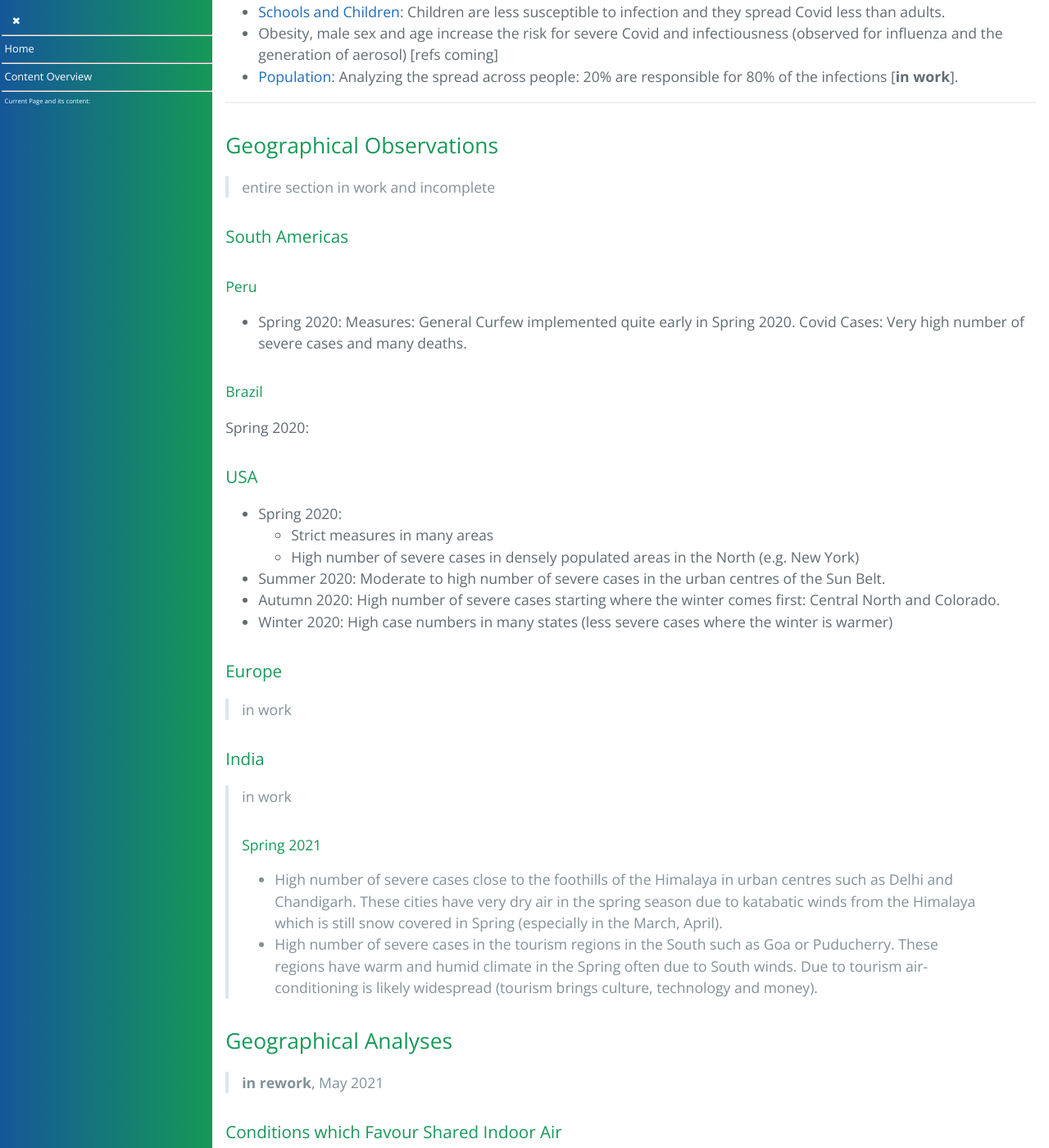
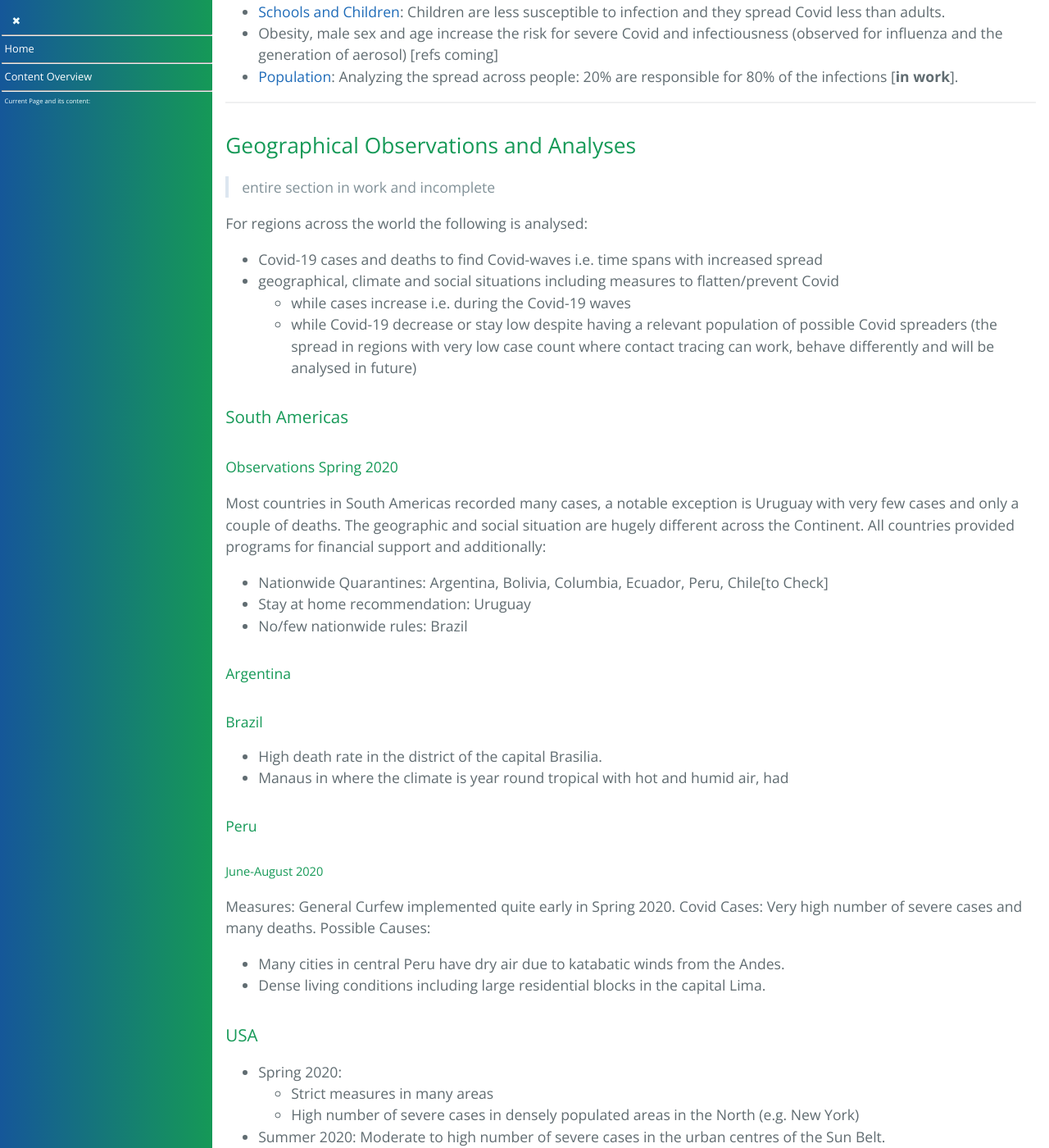
Before and after one commit to forestgrape/coronavirus, a Jekyll site: the page built from 5_epidemiological/spread_analyses.md, in a window 1280 px wide and 1400 px high, scrolled down 4466 px. Shown: the whole window at 82% size. Built offline with Jekyll 4.4.1, drawn with Linux system fonts in a browser that asks for light colours; our own code applies the rules of GitHub Pages for plain Markdown files; some of the changed text lies outside the part shown.

Commit message:
clarifications and per region observations and analyses

```diff
--- a/5_epidemiological/spread_analyses.md
+++ b/5_epidemiological/spread_analyses.md
@@ -6,12 +6,12 @@
   * [Summary Geographical Observations and Analyses](#summary-geographical-observations-and-analyses)
   * [Summary Situation Analyses](#summary-situation-analyses)
   * [The Susceptibility and Infectiousness varies across People and depends on Biological Factors](#the-susceptibility-and-infectiousness-varies-across-people-and-depends-on-biological-factors)
-* [Geographical Observations](#geographical-observations)
+* [Geographical Observations and Analyses](#geographical-observations-and-analyses)
   * [South Americas](#south-americas)
   * [USA](#usa)
   * [Europe](#europe)
   * [India](#india)
-* [Geographical Analyses](#geographical-analyses)
+* [Findings from Geographical Analyses](#findings-from-geographical-analyses)
   * [Conditions which Favour Shared Indoor Air](#conditions-which-favour-shared-indoor-air)
   * [Air Humidity](#air-humidity)
   * [Dirty Air Exposure](#dirty-air-exposure)
@@ -126,17 +126,38 @@ The susceptibility and infectiousness are correlated and depend on factors such
 
 ---
 
-## Geographical Observations
+## Geographical Observations and Analyses
 > entire section in work and incomplete
 
+For regions across the world the following is analysed:
+* Covid-19 cases and deaths to find Covid-waves i.e. time spans with increased spread
+* geographical, climate and social situations including measures to flatten/prevent Covid
+  * while cases increase i.e. during the Covid-19 waves
+  * while Covid-19 decrease or stay low despite having a relevant population of possible Covid spreaders (the spread in regions with very low case count where contact tracing can work, behave differently and will be analysed in future)
+
+
 ### South Americas
-#### Peru
-* Spring 2020:
-    Measures: General Curfew implemented quite early in Spring 2020.
-    Covid Cases: Very high number of severe cases and many deaths.
+#### Observations Spring 2020
+Most countries in South Americas recorded many cases, a notable exception is Uruguay with very few cases and only a couple of deaths. The geographic and social situation are hugely different across the Continent.
+All countries provided programs for financial support and additionally:
+- Nationwide Quarantines: Argentina, Bolivia, Columbia, Ecuador, Peru, Chile[to Check]
+- Stay at home recommendation: Uruguay
+- No/few nationwide rules: Brazil
+
+#### Argentina
 
 #### Brazil
-Spring 2020:
+* High death rate in the district of the capital Brasilia.
+* Manaus in where the climate is year round tropical with hot and humid air, had
+
+#### Peru
+##### June-August 2020
+Measures: General Curfew implemented quite early in Spring 2020.
+Covid Cases: Very high number of severe cases and many deaths.
+Possible Causes:
+* Many cities in central Peru have dry air due to katabatic winds from the Andes.
+* Dense living conditions including large residential blocks in the capital Lima.
+
 
 
 ### USA
```
Also changed, not shown: other parts of 5_epidemiological/spread_analyses.md (+2 -27 lines).
